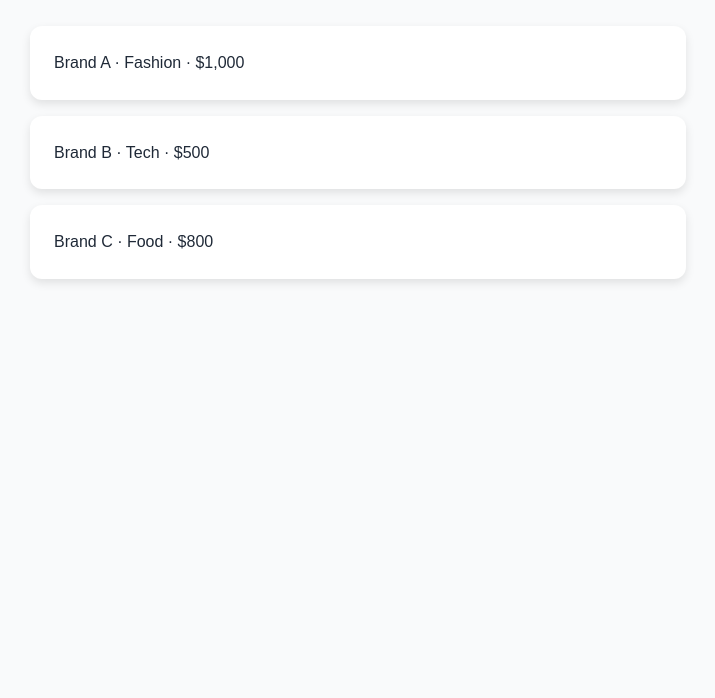
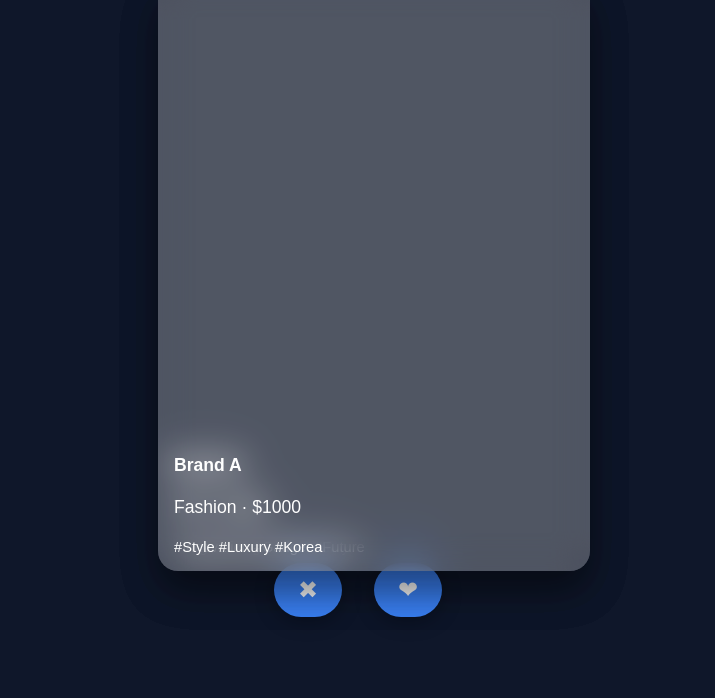
Before and after one commit to tellabo/tellabo, a plain HTML site: page match.html in a window 1280 px wide. Shown: the part 102-800 px from the top of the page, without its empty margins (282-997 px from the left). Drawn offline with Linux system fonts and the light colour scheme.

Commit message:
Add files via upload

```diff
--- /dev/null
+++ b/assets/css/match.css
@@ -0,0 +1,54 @@
+
+body {
+  background: #0f172a;
+  margin: 0;
+  padding: 0;
+  overflow: hidden;
+  font-family: 'Pretendard', sans-serif;
+}
+.swipe-container {
+  display: flex;
+  flex-direction: column;
+  align-items: center;
+  height: 100vh;
+  justify-content: center;
+  position: relative;
+}
+.card-stack {
+  position: relative;
+  width: 90vw;
+  height: 70vh;
+  max-width: 400px;
+}
+.card-stack .card {
+  position: absolute;
+  width: 100%;
+  height: 100%;
+  border-radius: 20px;
+  background: rgba(255, 255, 255, 0.1);
+  backdrop-filter: blur(16px);
+  box-shadow: 0 20px 40px rgba(0,0,0,0.2);
+  display: flex;
+  flex-direction: column;
+  justify-content: flex-end;
+  padding: 1rem;
+  color: white;
+  font-size: 1.1rem;
+  transition: transform 0.5s ease, opacity 0.5s ease;
+}
+.action-buttons {
+  display: flex;
+  justify-content: center;
+  gap: 2rem;
+  margin-top: 1.5rem;
+}
+.action-buttons button {
+  font-size: 1.5rem;
+  padding: 0.8rem 1.5rem;
+  border: none;
+  border-radius: 50px;
+  background-color: #3b82f6;
+  color: white;
+  cursor: pointer;
+  box-shadow: 0 4px 20px rgba(0,0,0,0.3);
+}
--- /dev/null
+++ b/assets/js/match-pro.js
@@ -0,0 +1,39 @@
+
+document.addEventListener("DOMContentLoaded", () => {
+  const stack = document.getElementById('card-stack');
+
+  const cards = [
+    { name: "Brand A", category: "Fashion", price: "$1000", tags: "#Style #Luxury #Korea" },
+    { name: "Brand B", category: "Tech", price: "$500", tags: "#Innovation #Gadget #Future" },
+    { name: "Brand C", category: "Food", price: "$800", tags: "#Vegan #Organic #Healthy" },
+  ];
+
+  function createCard(data, index) {
+    const card = document.createElement("div");
+    card.classList.add("card");
+    card.style.zIndex = cards.length - index;
+    card.innerHTML = `
+      <strong>${data.name}</strong><br/>
+      <span>${data.category} · ${data.price}</span><br/>
+      <small>${data.tags}</small>
+    `;
+    return card;
+  }
+
+  cards.forEach((data, index) => {
+    const card = createCard(data, index);
+    stack.appendChild(card);
+  });
+
+  document.getElementById("like").addEventListener("click", () => swipe("right"));
+  document.getElementById("dislike").addEventListener("click", () => swipe("left"));
+
+  function swipe(direction) {
+    const cards = document.querySelectorAll(".card");
+    const card = cards[cards.length - 1];
+    if (!card) return;
+    card.style.transform = direction === "right" ? "translateX(100vw) rotate(15deg)" : "translateX(-100vw) rotate(-15deg)";
+    card.style.opacity = 0;
+    setTimeout(() => card.remove(), 500);
+  }
+});
--- a/match.html
+++ b/match.html
@@ -1,11 +1,22 @@
 
-<!DOCTYPE html><html lang="en"><head><meta charset="UTF-8"><meta name="viewport" content="width=device-width, initial-scale=1.0">
-<title>Matching</title><link rel="stylesheet" href="assets/css/style.css">
-<script src="assets/js/match.js" defer></script></head><body><div class="app">
-<header class="header"><h1 class="logo">Swipe to Match</h1></header>
-<div class="card-stack" id="card-stack">
-  <div class="card-match">Brand A · Fashion · $1,000</div>
-  <div class="card-match">Brand B · Tech · $500</div>
-  <div class="card-match">Brand C · Food · $800</div>
-</div>
-</div></body></html>
+<!DOCTYPE html>
+<html lang="en">
+<head>
+  <meta charset="UTF-8" />
+  <meta name="viewport" content="width=device-width, initial-scale=1.0, maximum-scale=1.0, user-scalable=no" />
+  <title>Unfamous Swipe Match</title>
+  <link rel="stylesheet" href="assets/css/match.css" />
+</head>
+<body>
+  <div class="swipe-container">
+    <div class="card-stack" id="card-stack">
+      <!-- Cards will be inserted here dynamically -->
+    </div>
+    <div class="action-buttons">
+      <button id="dislike">✖</button>
+      <button id="like">❤</button>
+    </div>
+  </div>
+  <script src="assets/js/match-pro.js" defer></script>
+</body>
+</html>
```
Also changed, not shown: admin.html (+1 -6 lines), brand.html (+1 -13 lines), creator.html (+1 -13 lines), index.html (+12 -23 lines), matched.html (+1 -7 lines), assets/images/sample1.jpg (added), assets/images/sample2.jpg (added), assets/images/sample3.jpg (added).
